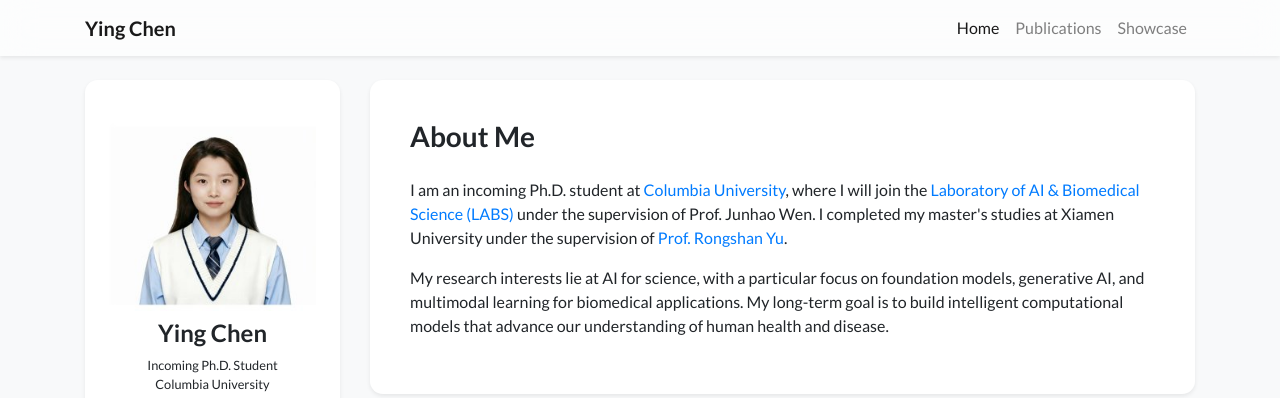
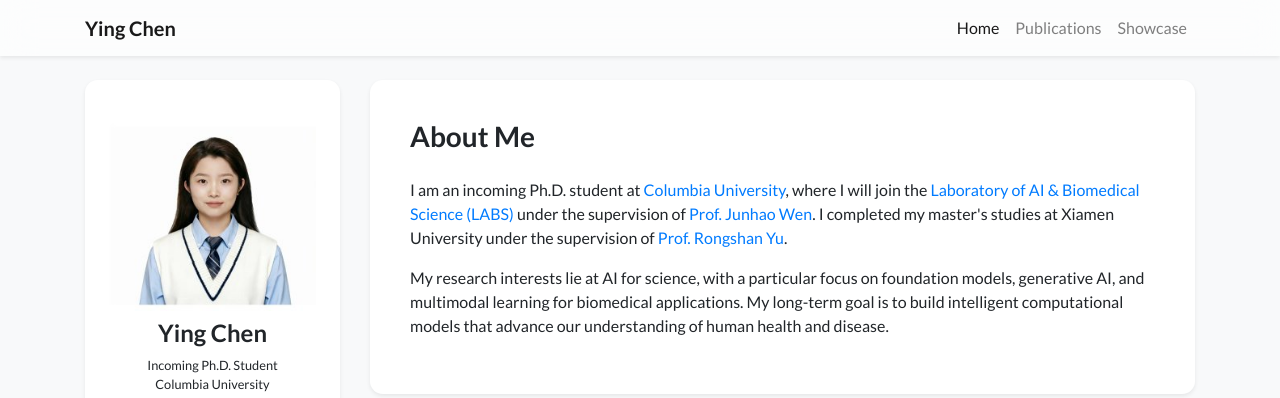
Before and after one commit to CYing18/CYing18.github.io, a Jekyll site: the page built from index.html, in a window 1280 px wide and 900 px high. Shown: the top 398 px of the window. Built offline with Jekyll 4.4.1, drawn with Linux system fonts in a browser that asks for light colours; nearby versions of some CDN libraries; a style sheet for code colours, icons or effects is not loaded; part of the change alters nothing that is shown.

```diff
--- a/_data/profile.yml
+++ b/_data/profile.yml
@@ -26,10 +26,10 @@ short_bio: >-
     <a href="https://www.columbia.edu/" target="_blank">Columbia University</a>,
     where I will join the
     <a href="https://labs-laboratory.com/" target="_blank">Laboratory of AI & Biomedical Science (LABS)</a>
-    under the supervision of Prof. Junhao Wen.
+    under the supervision of <a href="https://scholar.google.com/citations?user=4Wq_FukAAAAJ" target="_blank">Prof. Junhao Wen</a>.
     I completed my master's studies at Xiamen University
     under the supervision of
-    <a href="https://scholar.google.com/citations?user=Uh1EpKQAAAAJ&hl=zh-CN" target="_blank">Prof. Rongshan Yu</a>.
+    <a href="https://scholar.google.com/citations?user=Uh1EpKQAAAAJ" target="_blank">Prof. Rongshan Yu</a>.
   </p>
 
   <p>
```
